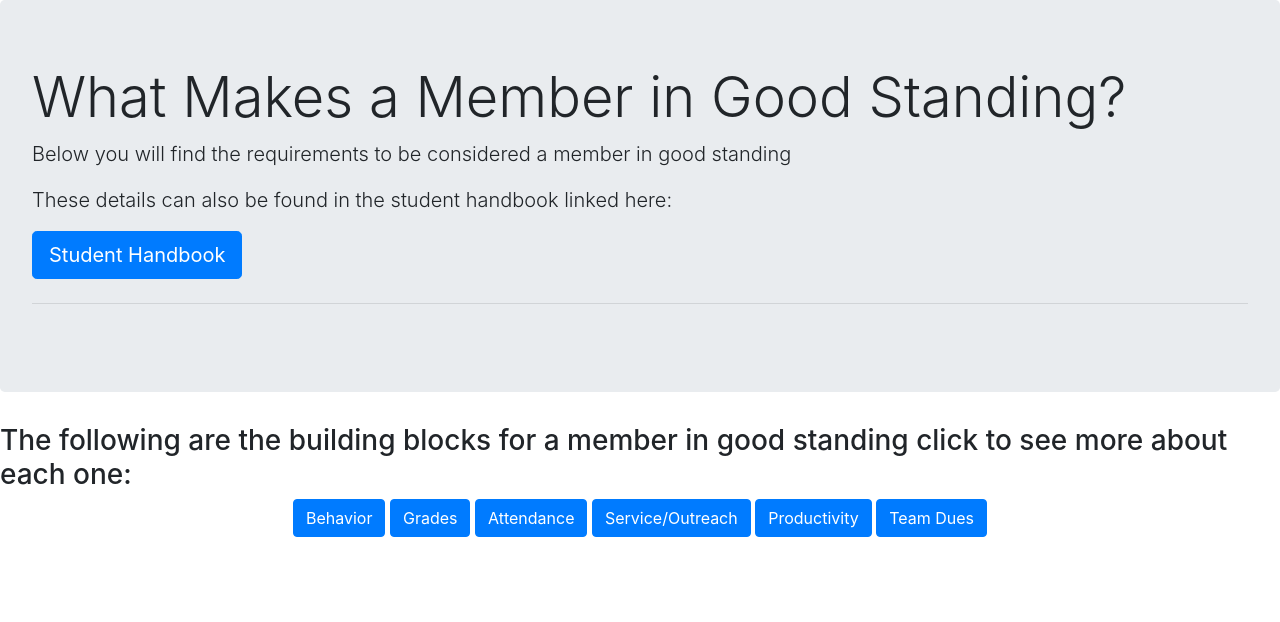
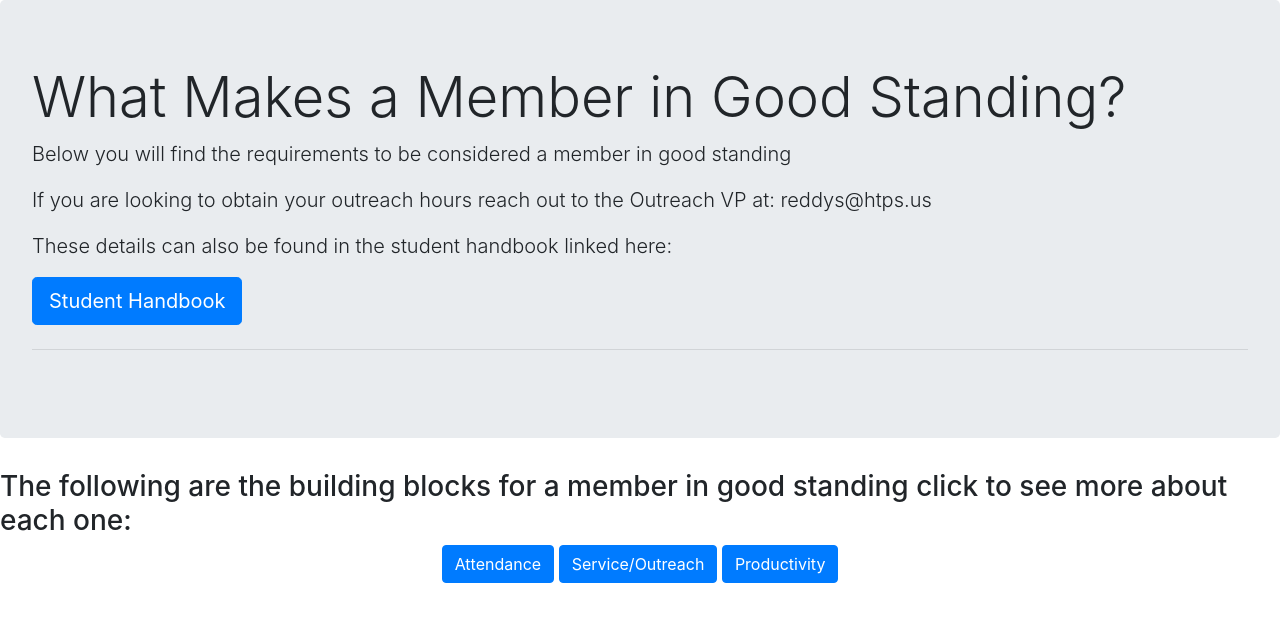
Before and after one commit to Vishwa-Muthuraman/team75_sample_site, a Flask app: page /Good_Standing in a window 1280 px wide. Shown: the part 56-678 px from the top of the page. Run offline with Flask 2, Linux system fonts and the light colour scheme; some libraries are stand-ins or nearby versions.

Commit message:
Updated Member in Good Standing Page

```diff
--- a/templates/Good_Standing.html
+++ b/templates/Good_Standing.html
@@ -3,18 +3,14 @@
 <div class="jumbotron">
     <h1 class="display-4">What Makes a Member in Good Standing?</h1>
     <p class="lead">Below you will find the requirements to be considered a member in good standing</p>
+    <p class="lead">If you are looking to obtain your outreach hours reach out to the Outreach VP at: reddys@htps.us </p>
     <p class="lead">These details can also be found in the student handbook linked here:</p>
     <a class="btn btn-primary btn-lg" href=https://docs.google.com/document/d/170XR95cpyFkSps6pdsXP_D-EmHDAbmG0DRBCNFiZ4_k/edit role="button">Student Handbook</a>
     <hr class="my-4">
 </div>
 <h3>The following are the building blocks for a member in good standing click to see more about each one:</h3>
 <center>  <p>
-        <a class="btn btn-primary" data-toggle="collapse" href="#collapseExample" role="button" aria-expanded="false" aria-controls="collapseExample">
-          Behavior
-        </a>
-        <button class="btn btn-primary" type="button" data-toggle="collapse" data-target="#grades" aria-expanded="false" aria-controls="collapseExample">
-          Grades
-        </button>
+
         <button class="btn btn-primary" type="button" data-toggle="collapse" data-target="#attendance" aria-expanded="false" aria-controls="collapseExample">
           Attendance
         </button>
@@ -24,59 +20,8 @@
         <button class="btn btn-primary" type="button" data-toggle="collapse" data-target="#productivity" aria-expanded="false" aria-controls="collapseExample">
             Productivity
           </button>
-        <button class="btn btn-primary" type="button" data-toggle="collapse" data-target="#dues" aria-expanded="false" aria-controls="collapseExample">
-          Team Dues
-        </button>
       </p></center>
-      <div class="collapse" id="collapseExample">
-        <div class="card card-body">
-            Section 4.2: Behavior: A student’s behavior must be compliant with the Hillsborough
-            High School handbook. A student may not have a record of poor behavior requiring
-            disciplinary action (either on the school or on the team). If a student repeatedly displays
-            bad behavior, it is up to the discretion of the Faculty Advisor to put him/her on
-            Behavioral Probation. Members on probation or suspension for behavioral issues are not
-            allowed to attend outreach events or recognition events (e.g. receiving proclamations,
-            being recognized by the Board of Education, etc.).
-        </div>
-      </div>
 
-      <div class="collapse" id="grades">
-                  <div class="collapse" id="collapseExample">
-        <div class="card card-body">
-            Section 9.1.A: 1. To be eligible for Robotics during the first semester of grade 10,
-11 or 12, a pupil must pass 30 credits during the preceding academic year.
-<div>
-2. To be eligible for Robotics competition during the second semester
-of grade 9, 10, 11, or 12, a pupil must pass 15 credits during the first
-semester. Full year courses are equated as one-half the total credit value of
-the course for the year.
-</div>
-<div>
-a. Students must earn at least a 75 average in every subject each
-semester. Students failing to achieve a final average of 75 or better in two or
-more subjects will be declared ineligible for the next semester. Students who
-fail to achieve a final average of 75 or better in one subject shall be placed
-on probation for the next marking period.
-</div>
-<div>
-b. Probationary students’ grades will be monitored during the
-marking period. A probationary student who becomes ineligible for failing to
-maintain a semester average of 75 or better shall be required to maintain an
-average of 75 or better in all subjects for one marking period before returning to
-the robotics program.
-</div>
-<div>
-c. Students will strive to maintain a minimum grade average of 75 in
-every course. If a grade in any subject is lower than 75, a progress report
-will be requested of the teacher. If improvement is not reported after a
-three-week time period, possible suspension from the team will occur after
-consultation with the adviser, guidance counselor, and administration. If the
-students grade falls below 70, the student will be suspended from the robotics
-team until the grade is elevated.
-</div>
-        </div>
-        </div>
-      </div>
       <div class="collapse" id="attendance">
         <div class="card card-body">
             Section 10.1.B.1: Student Participation: Students who do not hold a leadership position must have a meeting attendance rate of 80% (when excused absences are excluded) and 70% (when excused absences are included) throughout the school year until the new leadership takes effect. From when new leadership takes effect until the start of the school year, students must have a meeting attendance rate of 70% (when excused absences are excluded) and 60% (when excused absences are included).
@@ -100,13 +45,5 @@ team until the grade is elevated.
 
         </div>
       </div>
-      <div class="collapse" id="dues">
-        <div class="card card-body">
-            Section 4.4.A: Team Dues: There are large costs associated with designing and building
-            a robot and not all of these costs can be absorbed by our generous sponsors.
-            Subsequently, every member of Team 75 is required to pay a due by Kickoff, the amount
-            of which will be specified in September.
-        </div>
-      </div>
 
 {% endblock %}
```
